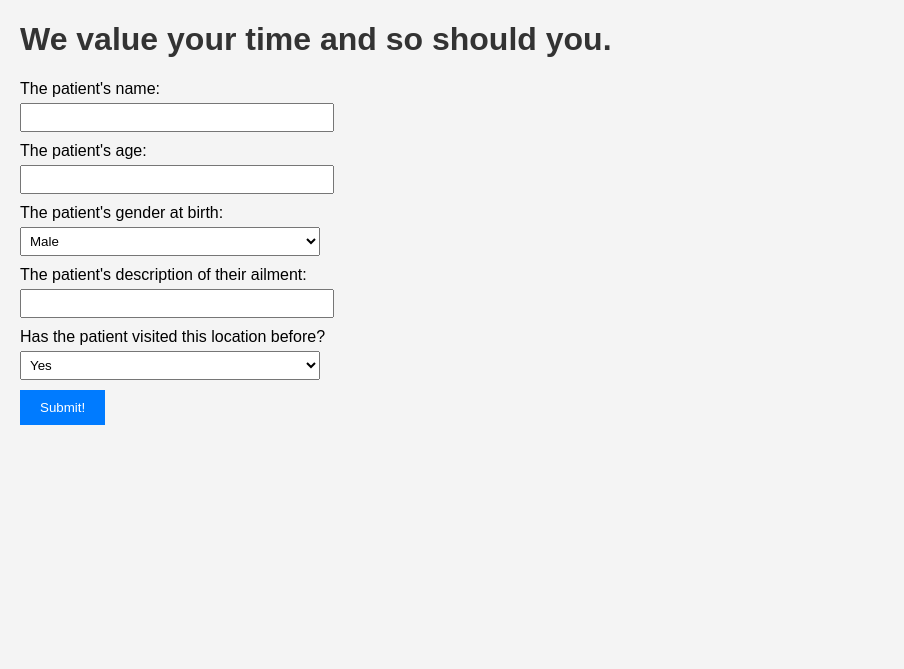
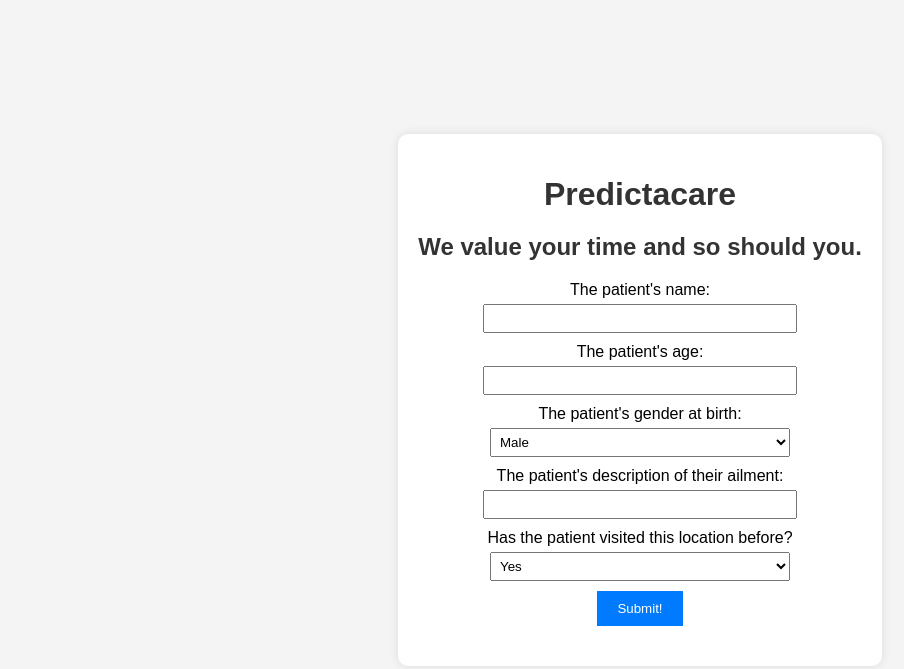
Before and after one commit to jeff-torr/Predictacare, a website: page nodejs-docker-web-app/frontend/index.html in a window 1280 px wide. Shown: the whole page, without its empty margins (0-904 px from the left). Drawn offline with Linux system fonts and the light colour scheme.

Commit message:
Connected frontend and backend, optimized HTML and CSS, altered dockerfile to install necessary dependencies

```diff
--- a/nodejs-docker-web-app/frontend/index.html
+++ b/nodejs-docker-web-app/frontend/index.html
@@ -7,7 +7,9 @@
     <link rel="stylesheet" href="styles.css">
 </head>
 <body>
-    <h1>We value your time and so should you.</h1>
+    <div class="container">
+        <h1>Predictacare</h1>
+        <h2>We value your time and so should you.</h2>
         <form id="predictForm">
             <label for="nameField">The patient's name:</label>
             <input id="nameField" type="text" maxlength="25"><br>
@@ -32,8 +34,8 @@
 
             <button type="button" id="subButton">Submit!</button>
         </form>
-    <h2 id="result"></h2>
-
+        <h3 id="result"></h3>
+    </div>
     <script src="script.js"></script>
 </body>
 </html>
--- a/nodejs-docker-web-app/frontend/styles.css
+++ b/nodejs-docker-web-app/frontend/styles.css
@@ -1,11 +1,29 @@
 body {
     font-family: Arial, sans-serif;
-    margin: 20px;
+    margin: 0;
     background-color: #f4f4f4;
+    display: flex;
+    justify-content: center;
+    align-items: center;
+    height: 100vh;
+}
+
+.container {
+    text-align: center;
+    background-color: white;
+    padding: 20px;
+    border-radius: 10px;
+    box-shadow: 0 0 10px rgba(0, 0, 0, 0.1);
 }
 
 h1 {
     color: #333;
+    margin-bottom: 10px;
+}
+
+h2 {
+    color: #333;
+    margin-bottom: 20px;
 }
 
 form {
--- /dev/null
+++ b/nodejs-docker-web-app/requirements.txt
@@ -0,0 +1,3 @@
+pandas
+scikit-learn
+nltk
```
Also changed, not shown: nodejs-docker-web-app/frontend/server.js (deleted, +0 -42 lines), nodejs-docker-web-app/server.js (+31 -1 lines), 1 other file. Lines whose indentation alone changed are shown as unchanged.
